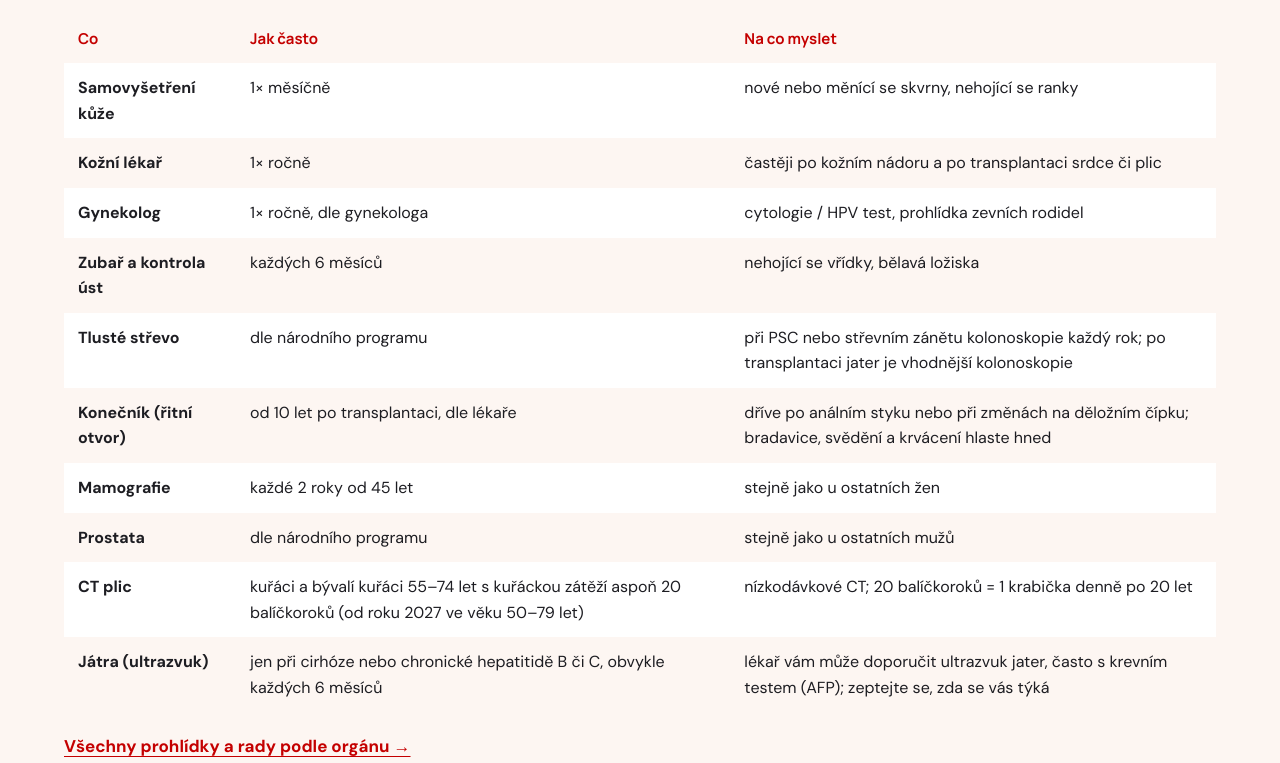
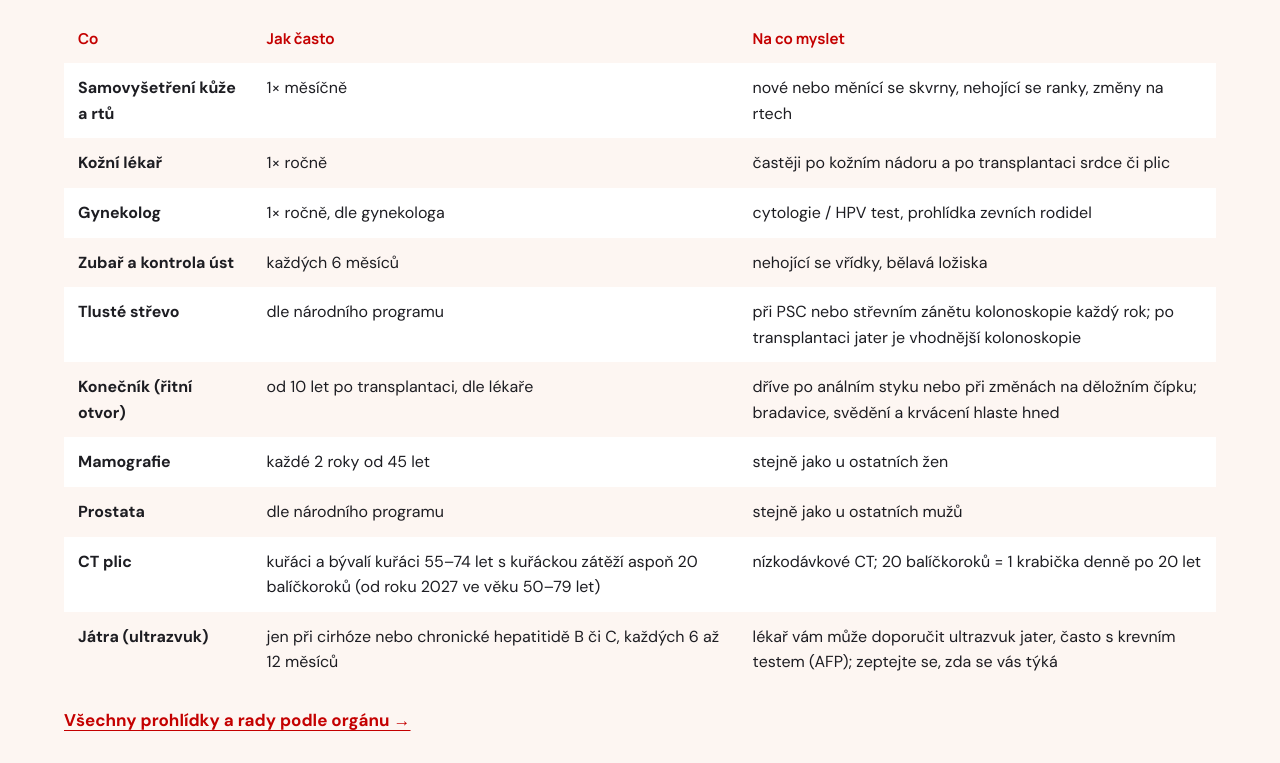
Before and after one commit to sonicaopica/prevence-po-transplantaci, a plain HTML site: page index.html in a window 1280 px wide. Shown: the part 2825-3588 px from the top of the page. Drawn offline with Linux system fonts and the light colour scheme.

Commit message:
Ledvina: konečník a genitál, uzliny; játra: ultrazvuk při cirhóze štěpu; rty; 6 až 12 měsíců
Co-Authored-By: Claude Opus 5.5 <noreply@anthropic.com>
Claude-Session: https://claude.ai/code/session_01Db6Sq8KsDAPiu1EkAh7Vew

```diff
--- a/index.html
+++ b/index.html
@@ -264,7 +264,7 @@ footer a{color:var(--coralink)}
         <table class="stack">
           <thead><tr><th>Co</th><th>Jak často</th><th>Na co myslet</th></tr></thead>
           <tbody>
-            <tr><td data-l="Co">Samovyšetření kůže</td><td data-l="Jak často">1× měsíčně</td><td data-l="Na co myslet">nové nebo měnící se skvrny, nehojící se ranky</td></tr>
+            <tr><td data-l="Co">Samovyšetření kůže a rtů</td><td data-l="Jak často">1× měsíčně</td><td data-l="Na co myslet">nové nebo měnící se skvrny, nehojící se ranky, změny na rtech</td></tr>
             <tr><td data-l="Co">Kožní lékař</td><td data-l="Jak často">1× ročně</td><td data-l="Na co myslet">častěji po kožním nádoru a po transplantaci srdce či plic</td></tr>
             <tr><td data-l="Co">Gynekolog</td><td data-l="Jak často">1× ročně, dle gynekologa</td><td data-l="Na co myslet">cytologie / HPV test, prohlídka zevních rodidel</td></tr>
                   <tr><td data-l="Co">Zubař a kontrola úst</td><td data-l="Jak často">každých 6 měsíců</td><td data-l="Na co myslet">nehojící se vřídky, bělavá ložiska</td></tr>
@@ -273,7 +273,7 @@ footer a{color:var(--coralink)}
       <tr><td data-l="Co">Mamografie</td><td data-l="Jak často">každé 2 roky od 45 let</td><td data-l="Na co myslet">stejně jako u ostatních žen</td></tr>
       <tr><td data-l="Co">Prostata</td><td data-l="Jak často">dle národního programu</td><td data-l="Na co myslet">stejně jako u ostatních mužů</td></tr>
       <tr><td data-l="Co">CT plic</td><td data-l="Jak často">kuřáci a bývalí kuřáci 55–74 let s kuřáckou zátěží aspoň 20 balíčkoroků (od roku 2027 ve věku 50–79 let)</td><td data-l="Na co myslet">nízkodávkové CT; 20 balíčkoroků = 1 krabička denně po 20 let</td></tr>
-      <tr><td data-l="Co">Játra (ultrazvuk)</td><td data-l="Jak často">jen při cirhóze nebo chronické hepatitidě B či C, obvykle každých 6 měsíců</td><td data-l="Na co myslet">lékař vám může doporučit ultrazvuk jater, často s krevním testem (AFP); zeptejte se, zda se vás týká</td></tr>
+      <tr><td data-l="Co">Játra (ultrazvuk)</td><td data-l="Jak často">jen při cirhóze nebo chronické hepatitidě B či C, každých 6 až 12 měsíců</td><td data-l="Na co myslet">lékař vám může doporučit ultrazvuk jater, často s krevním testem (AFP); zeptejte se, zda se vás týká</td></tr>
           </tbody>
         </table>
       </div>
@@ -701,12 +701,14 @@ footer a{color:var(--coralink)}
             <tr><td data-l="Co">Samovyšetření kůže a rtů</td><td data-l="Jak často">1× měsíčně</td><td data-l="Na co myslet">nové skvrny, bulky, drsná místa, nehojící se ranky, změny na rtech</td></tr>
             <tr><td data-l="Co">Kožní lékař</td><td data-l="Jak často">1× ročně, v prvních letech raději 2× ročně</td><td data-l="Na co myslet">po kožním nádoru vás bude dermatolog sledovat pravidelně</td></tr>
             <tr><td data-l="Co">Gynekolog (cytologie)</td><td data-l="Jak často">1× ročně až 1× za 3 roky, dle gynekologa</td><td data-l="Na co myslet">při prohlídce se kontroluje i oblast konečníku a zevních rodidel</td></tr>
+            <tr><td data-l="Co">Prohlídka konečníku a pohlavních orgánů</td><td data-l="Jak často">1× ročně</td><td data-l="Na co myslet">u žen i mužů; prohlédne gynekolog, urolog nebo jiný lékař; bradavice, svědění nebo krvácení hlaste hned</td></tr>
             <tr><td data-l="Co">Tlusté střevo</td><td data-l="Jak často">dle národního programu</td><td data-l="Na co myslet">u příjemců ledviny se objevuje častěji a dříve, i před 50. rokem; screening neodkládejte</td></tr>
             <tr><td data-l="Co">Mamografie</td><td data-l="Jak často">každé 2 roky od 45 let</td><td data-l="Na co myslet">stejně jako u ostatních žen</td></tr>
             <tr><td data-l="Co">Prostata</td><td data-l="Jak často">dle národního programu</td><td data-l="Na co myslet">stejně jako u ostatních mužů</td></tr>
             <tr><td data-l="Co">Vlastní ledviny</td><td data-l="Jak často">rutinně ne; při vyšším riziku lze zvážit ultrazvuk každé 1 až 3 roky</td><td data-l="Na co myslet">vyšší riziko: mnoho cyst ve vlastních ledvinách (často po letech dialýzy), nádor ledviny v minulosti, dlouhodobé užívání léků proti bolesti; krev v moči hlaste vždy</td></tr>
-            <tr><td data-l="Co">Játra (ultrazvuk)</td><td data-l="Jak často">jen při cirhóze nebo chronické hepatitidě B či C, obvykle každých 6 měsíců</td><td data-l="Na co myslet">lékař vám může doporučit ultrazvuk jater, často s krevním testem (AFP); zeptejte se, zda se vás týká</td></tr>
+            <tr><td data-l="Co">Játra (ultrazvuk)</td><td data-l="Jak často">jen při cirhóze nebo chronické hepatitidě B či C, každých 6 až 12 měsíců</td><td data-l="Na co myslet">lékař vám může doporučit ultrazvuk jater, často s krevním testem (AFP); zeptejte se, zda se vás týká</td></tr>
             <tr><td data-l="Co">Virus EBV</td><td data-l="Jak často">v prvním roce po transplantaci</td><td data-l="Na co myslet">kontroly v krvi zajišťuje transplantační tým</td></tr>
+            <tr><td data-l="Co">Uzliny</td><td data-l="Jak často">v prvním roce každé 3 měsíce, potom 1× ročně</td><td data-l="Na co myslet">lékař vám na kontrolách prohmatá uzliny; zvětšené uzliny, horečky nebo noční pocení hlaste hned</td></tr>
           </tbody>
         </table>
       </div>
@@ -799,7 +801,7 @@ footer a{color:var(--coralink)}
             <tr><td data-l="Co">Mamografie</td><td data-l="Jak často">každé 2 roky od 45 let</td><td data-l="Na co myslet">stejně jako u ostatních žen</td></tr>
             <tr><td data-l="Co">Tlusté střevo</td><td data-l="Jak často">dle národního programu</td><td data-l="Na co myslet">stejně jako u ostatních lidí</td></tr>
             <tr><td data-l="Co">Gynekolog a vyšetření genitálu a konečníku</td><td data-l="Jak často">pravidelně</td><td data-l="Na co myslet">kontrola bradavic a jiných změn způsobených HPV, u žen i mužů</td></tr>
-            <tr><td data-l="Co">Játra (ultrazvuk)</td><td data-l="Jak často">jen při cirhóze nebo chronické hepatitidě B či C, obvykle každých 6 měsíců</td><td data-l="Na co myslet">lékař vám může doporučit ultrazvuk jater, často s krevním testem (AFP); zeptejte se, zda se vás týká</td></tr>
+            <tr><td data-l="Co">Játra (ultrazvuk)</td><td data-l="Jak často">jen při cirhóze nebo chronické hepatitidě B či C, každých 6 až 12 měsíců</td><td data-l="Na co myslet">lékař vám může doporučit ultrazvuk jater, často s krevním testem (AFP); zeptejte se, zda se vás týká</td></tr>
           </tbody>
         </table>
       </div>
@@ -890,6 +892,7 @@ footer a{color:var(--coralink)}
             <tr><td data-l="Co">Samovyšetření kůže a rtů</td><td data-l="Jak často">1× měsíčně</td><td data-l="Na co myslet">nové skvrny, bulky, drsná místa, nehojící se ranky</td></tr>
             <tr><td data-l="Co">Kožní lékař</td><td data-l="Jak často">1× ročně</td><td data-l="Na co myslet">po kožním nádoru častěji</td></tr>
             <tr><td data-l="Co">Tlusté střevo</td><td data-l="Jak často">dle národního programu, lékař může doporučit kolonoskopii každých 5 let; při PSC nebo střevním zánětu častěji, obvykle každý rok, v jakémkoli věku</td><td data-l="Na co myslet">po transplantaci jater je vhodnější kolonoskopie než test stolice; přesný interval určí gastroenterolog</td></tr>
+            <tr><td data-l="Co">Játra (ultrazvuk)</td><td data-l="Jak často">každých 6 až 12 měsíců, pokud se v nových játrech znovu objeví cirhóza</td><td data-l="Na co myslet">po transplantaci kvůli nádoru jater vás transplantační centrum sleduje podle vlastního plánu</td></tr>
             <tr><td data-l="Co">Ušní, nosní, krční lékař</td><td data-l="Jak často">jednou během prvního roku po transplantaci</td><td data-l="Na co myslet">pro kuřáky a bývalé kuřáky, po jaterní nemoci z alkoholu a při infekci HPV</td></tr>
             <tr><td data-l="Co">Plíce</td><td data-l="Jak často">kuřáci a bývalí kuřáci 55–74 let s kuřáckou zátěží aspoň 20 balíčkoroků (od roku 2027 ve věku 50–79 let)</td><td data-l="Na co myslet">nízkodávkové CT; 20 balíčkoroků = 1 krabička denně po 20 let</td></tr>
             <tr><td data-l="Co">Gynekolog</td><td data-l="Jak často">pravidelně, při pozitivním HPV testu zvažte 1× ročně</td><td data-l="Na co myslet">při pozitivním HPV i stěr z konečníku</td></tr>
@@ -1072,7 +1075,7 @@ footer a{color:var(--coralink)}
         <table class="stack">
           <thead><tr><th>Co</th><th>Jak často</th><th>Na co myslet</th></tr></thead>
           <tbody>
-            <tr><td data-l="Co">Samovyšetření kůže</td><td data-l="Jak často">1× měsíčně</td><td data-l="Na co myslet">nové nebo měnící se skvrny, nehojící se ranky, změny na rtech</td></tr>
+            <tr><td data-l="Co">Samovyšetření kůže a rtů</td><td data-l="Jak často">1× měsíčně</td><td data-l="Na co myslet">nové nebo měnící se skvrny, nehojící se ranky, změny na rtech</td></tr>
             <tr><td data-l="Co">Kožní lékař</td><td data-l="Jak často">1× ročně</td><td data-l="Na co myslet">častěji po kožním nádoru a po transplantaci srdce či plic</td></tr>
             <tr><td data-l="Co">Gynekolog</td><td data-l="Jak často">1× ročně, dle gynekologa</td><td data-l="Na co myslet">cytologie / HPV test, prohlídka zevních rodidel</td></tr>
                   <tr><td data-l="Co">Zubař a kontrola úst</td><td data-l="Jak často">každých 6 měsíců</td><td data-l="Na co myslet">nehojící se vřídky, bělavá ložiska</td></tr>
@@ -1081,7 +1084,7 @@ footer a{color:var(--coralink)}
             <tr><td data-l="Co">Mamografie</td><td data-l="Jak často">každé 2 roky od 45 let</td><td data-l="Na co myslet">stejně jako u ostatních žen</td></tr>
             <tr><td data-l="Co">Prostata</td><td data-l="Jak často">dle národního programu</td><td data-l="Na co myslet">stejně jako u ostatních mužů</td></tr>
             <tr><td data-l="Co">CT plic</td><td data-l="Jak často">kuřáci a bývalí kuřáci 55–74 let s kuřáckou zátěží aspoň 20 balíčkoroků (od roku 2027 ve věku 50–79 let)</td><td data-l="Na co myslet">nízkodávkové CT; 20 balíčkoroků = 1 krabička denně po 20 let</td></tr>
-      <tr><td data-l="Co">Játra (ultrazvuk)</td><td data-l="Jak často">jen při cirhóze nebo chronické hepatitidě B či C, obvykle každých 6 měsíců</td><td data-l="Na co myslet">lékař vám může doporučit ultrazvuk jater, často s krevním testem (AFP); zeptejte se, zda se vás týká</td></tr>
+      <tr><td data-l="Co">Játra (ultrazvuk)</td><td data-l="Jak často">jen při cirhóze nebo chronické hepatitidě B či C, každých 6 až 12 měsíců</td><td data-l="Na co myslet">lékař vám může doporučit ultrazvuk jater, často s krevním testem (AFP); zeptejte se, zda se vás týká</td></tr>
           </tbody>
         </table>
       </div>
```
